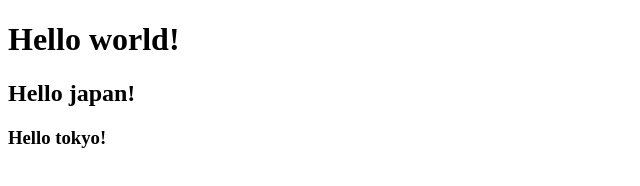
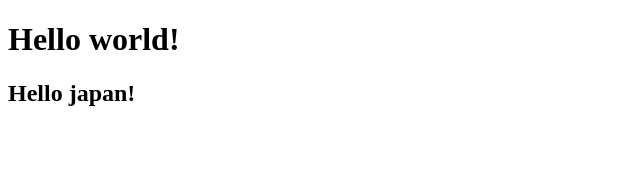
Before and after one commit to naopiiii/sample_git, a plain HTML site: page index.html in a window 1280 px wide. Shown: the whole page, without its empty margins (0-640 px from the left). Drawn offline with Linux system fonts and the light colour scheme.

Commit message:
Revert "3"
This reverts commit eb37981c2c6953ad74a865554fcc03ad1713aac3.

```diff
--- a/index.html
+++ b/index.html
@@ -8,7 +8,6 @@
 <body>
     <h1>Hello world!</h1>
     <h2>Hello japan!</h2>
-    <h3>Hello tokyo!</h3>
 
 </body>
 </html>
```
